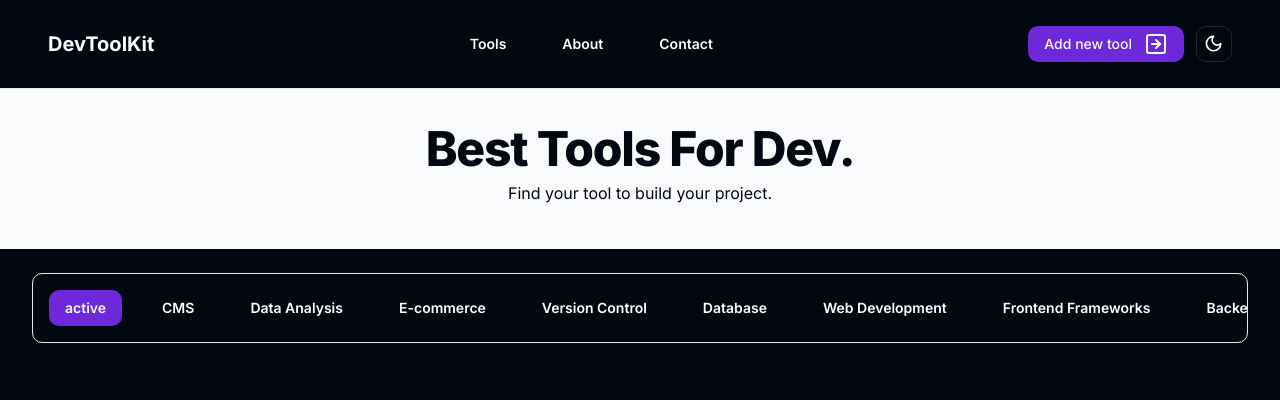
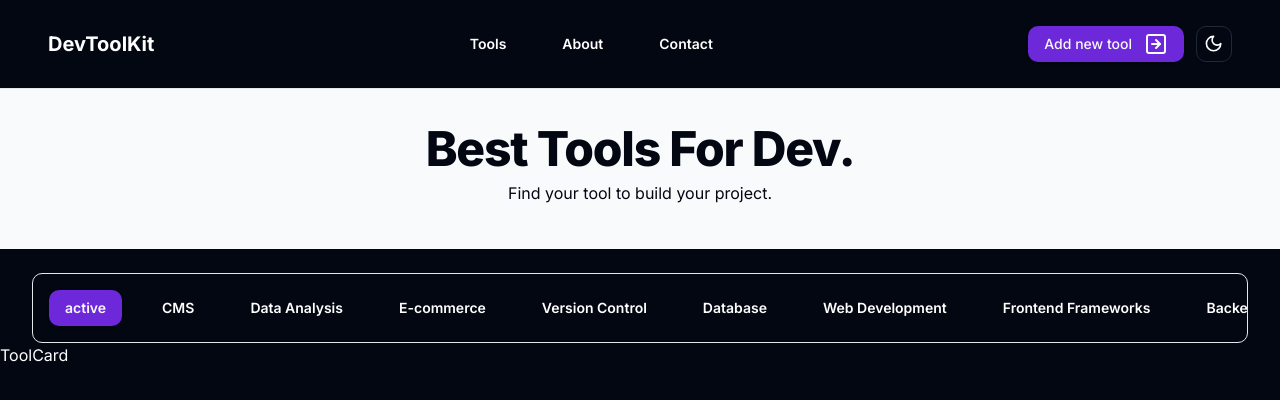
Before and after one commit to tiger-githubb/DevToolBox, a Next.js app: page / in a window 1280 px wide. Shown: the top 400 px of the page. Built offline with nearby package versions, Linux system fonts and the light colour scheme.

Commit message:
call of toolcard in the main page

```diff
--- a/app/page.tsx
+++ b/app/page.tsx
@@ -1,11 +1,13 @@
 import Hero from "@/components/Hero";
 import CategoryTabs from "@/components/CategoryTabs";
+import ToolCard from "@/components/ToolCard";
 
 export default function Home() {
   return (
     <>
     <Hero />
     <CategoryTabs/>
+    <ToolCard/>
     </>
   );
 }
```
